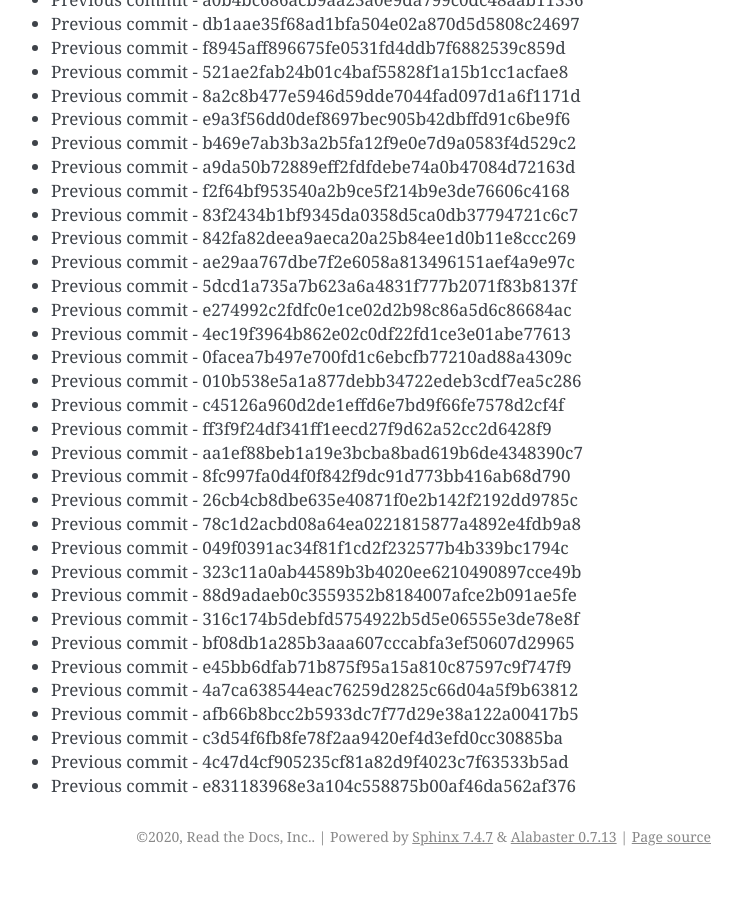
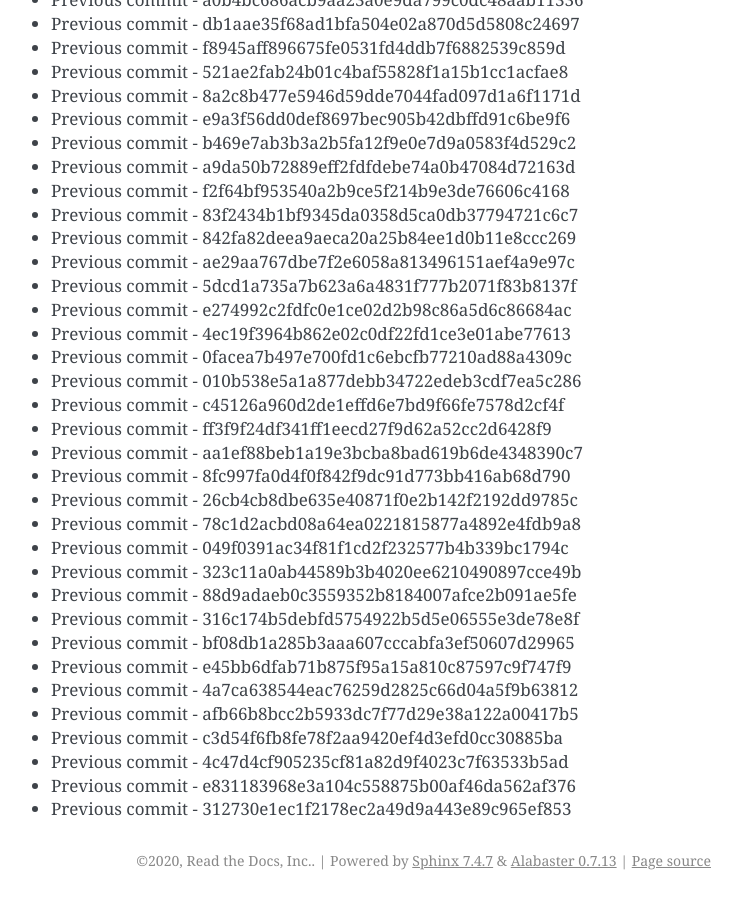
Before and after one commit to readthedocs/rtd-git-stresstest, a Sphinx documentation site: the page built from docs/updates.rst, in a window 1280 px wide and 900 px high, scrolled down 39920 px. Shown: the whole window, without its empty margins (399-1141 px from the left). Built offline with Sphinx 7.4.7, drawn with Linux system fonts in a browser that asks for light colours; before the commit the page ends 40796 px from its top, so only the background shows below that.

Commit message:
Generating commit from previous: 312730e1ec1f2178ec2a49d9a443e89c965ef853

```diff
--- a/docs/updates.rst
+++ b/docs/updates.rst
@@ -1709,3 +1709,4 @@ It can be tested for any performance characteristics.
 * Previous commit - c3d54f6fb8fe78f2aa9420ef4d3efd0cc30885ba
 * Previous commit - 4c47d4cf905235cf81a82d9f4023c7f63533b5ad
 * Previous commit - e831183968e3a104c558875b00af46da562af376
+* Previous commit - 312730e1ec1f2178ec2a49d9a443e89c965ef853
```
